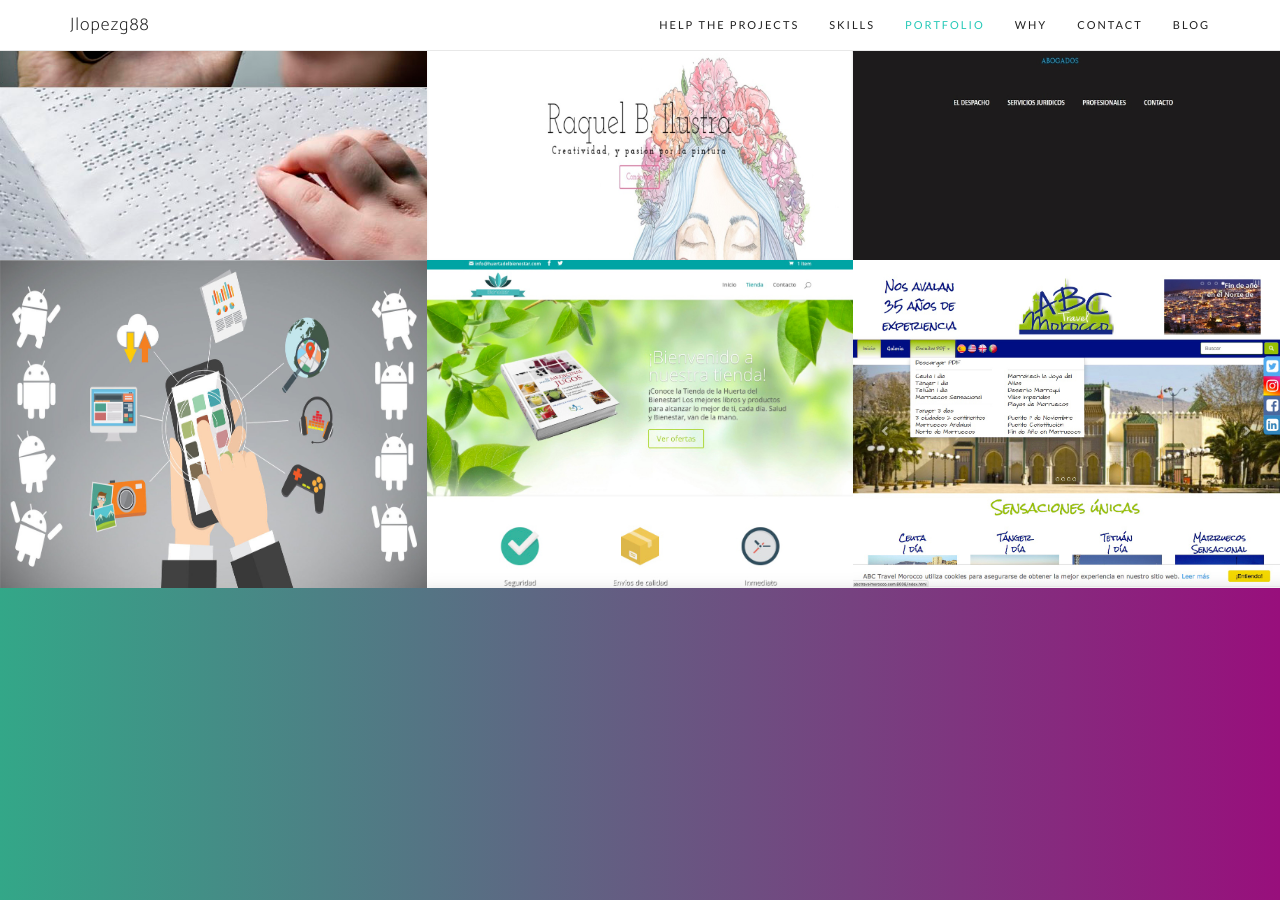
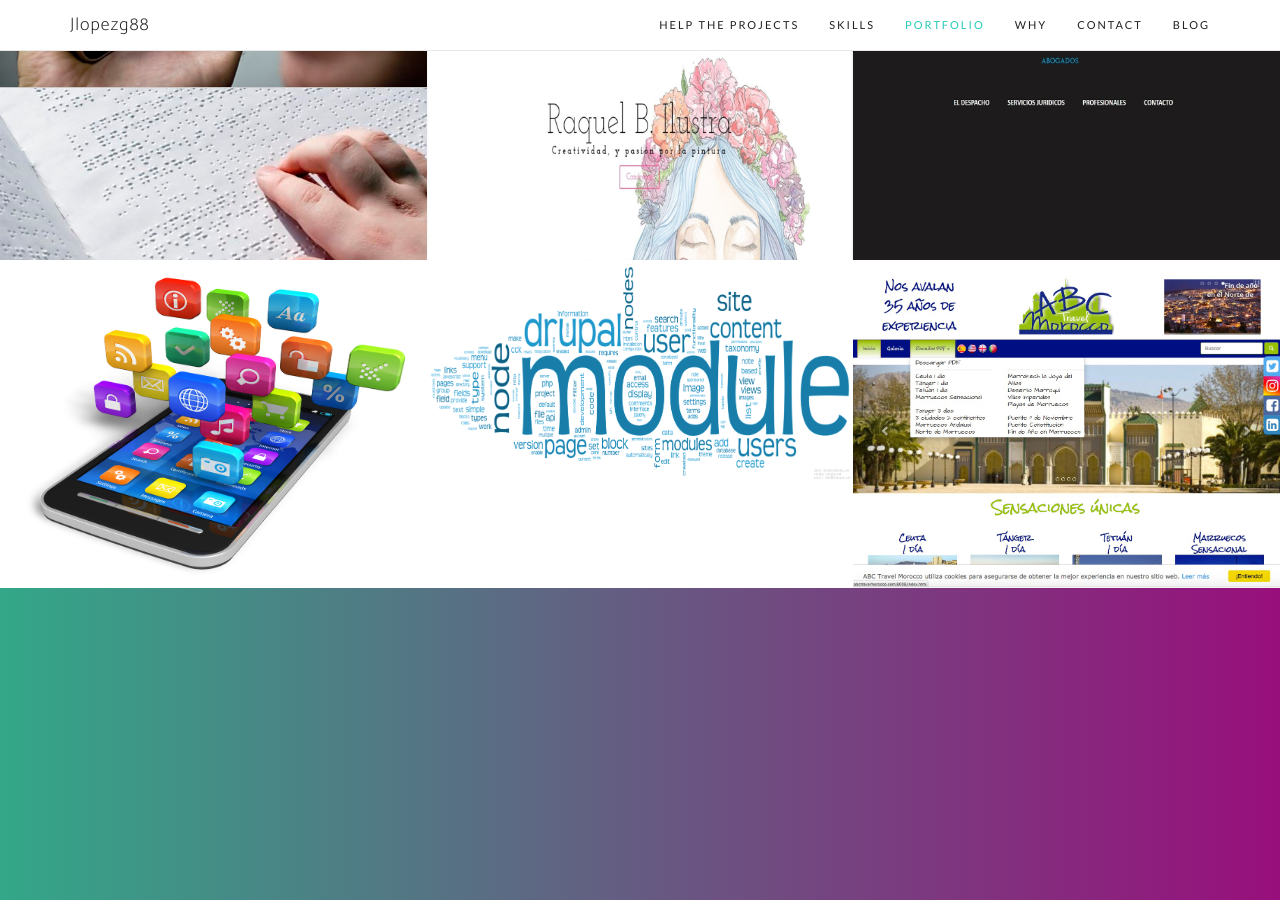
Before and after one commit to jlopezg88/jlopezg88.github.io, a Jekyll site: the page built from test.html, in a window 1280 px wide and 900 px high, scrolled down 510 px. Built offline with Jekyll 4.4.1, drawn with Linux system fonts in a browser that asks for light colours; nearby versions of some CDN libraries; some web fonts are replaced.

```diff
--- a/_includes/portfolio-funds.html
+++ b/_includes/portfolio-funds.html
@@ -104,7 +104,7 @@
                 </a>
             </div>
             <div class="col-lg-4 col-sm-6">
-                <a target="_blank" href="whatsapp://send?text=Hey check out this web page about a girl developing a Braille Writer https://jlopezg88.github.io" class="portfolio-box">
+                <a target="_blank" href="whatsapp://send?text=Hey check out this web page about a boy developing a Braille Writer https://jlopezg88.github.io" class="portfolio-box">
                     <img src="/img/portfolio/whatsapp.jpg" class="img-responsive" alt="">
                     <div class="portfolio-box-caption">
                         <div class="portfolio-box-caption-content">
--- a/_includes/portfolio.html
+++ b/_includes/portfolio.html
@@ -28,7 +28,7 @@
     <div class="container-fluid">
         <div class="row no-gutter">
             <div class="col-lg-4 col-sm-4">
-                <a href="https://thinkbigjovenes.fundaciontelefonica.com/proyectos/braille-writer" class="portfolio-box">
+                <a href="http://braille-writer.com/" class="portfolio-box">
                     <img src="/img/portfolio/Google-Voice-App2.png" class="img-responsive" alt="">
                     <div class="portfolio-box-caption">
                         <div class="portfolio-box-caption-content">
@@ -88,15 +88,15 @@
                 </a>
             </div>
             <div class="col-lg-4 col-sm-4">
-                <a href="#" class="portfolio-box">
-                    <img src="/img/portfolio/huerta.jpg" class="img-responsive" alt="">
+                <a href="https://github.com/jlopezg88/geohideWithUI" class="portfolio-box">
+                    <img src="/img/portfolio/drupal.png" class="img-responsive" alt="">
                     <div class="portfolio-box-caption">
                         <div class="portfolio-box-caption-content">
                             <div class="project-category text-faded">
                                 Web Development
                             </div>
                             <div class="project-name">
-                                La Huerta del Bienestar
+                                Geohide Drupal Module
                             </div>
                         </div>
                     </div>
```
Also changed, not shown: img/portfolio/drupal.png (added), img/portfolio/radardec.jpg, 4 other files.
